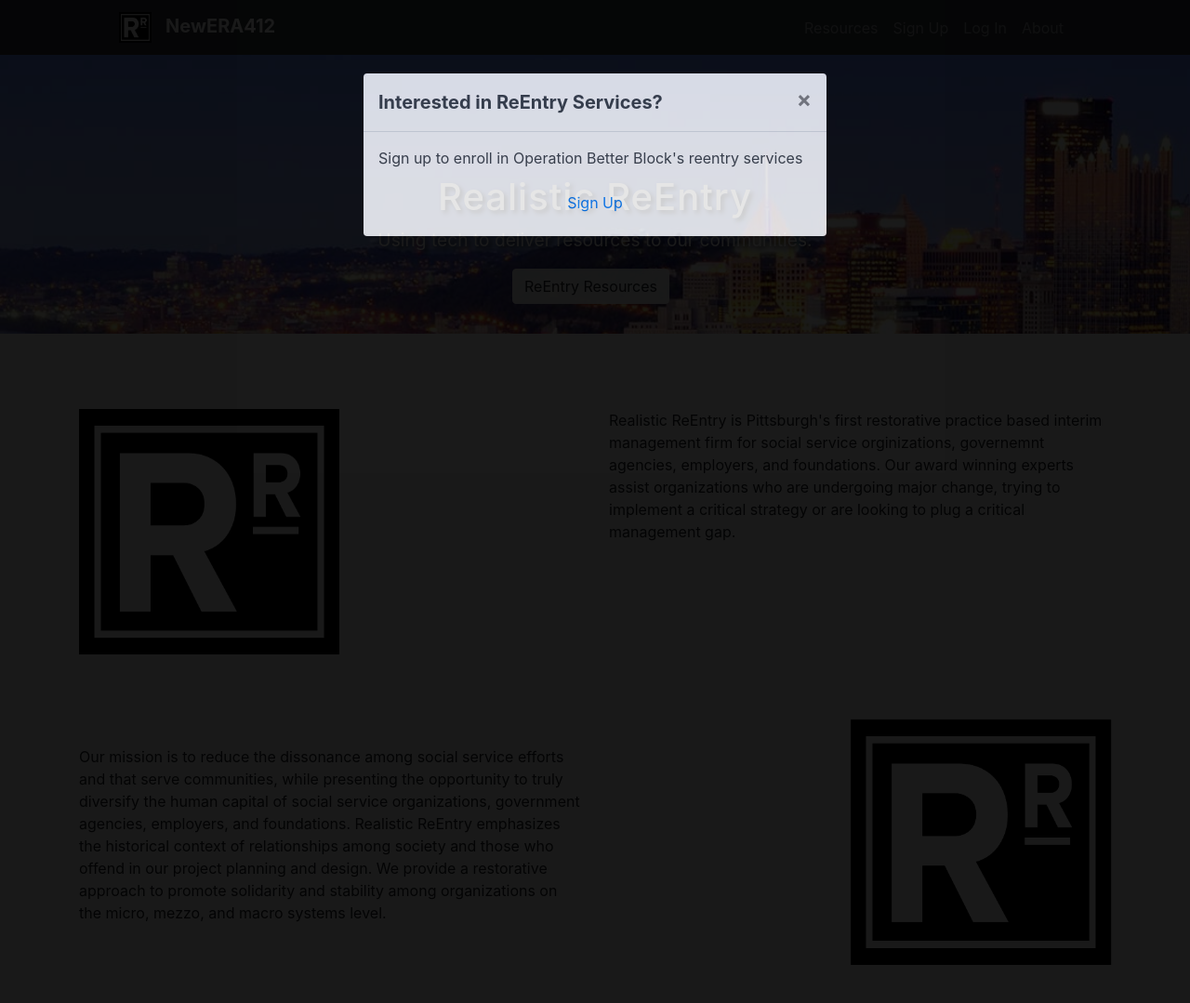
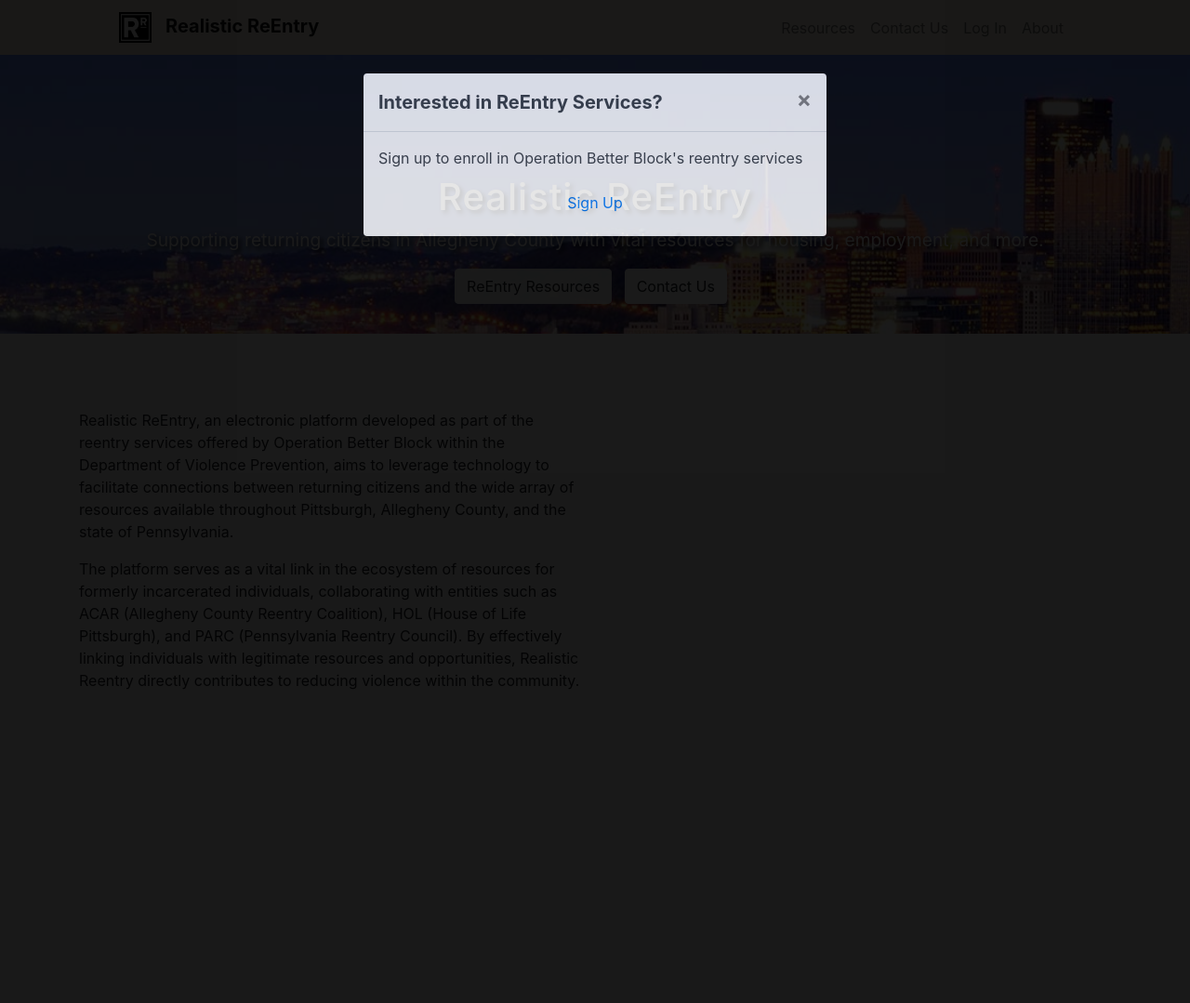
Before and after one commit to elainewangg/ReEntry, a Django app: page / in a window 1280 px wide. Shown: the whole page at 93% size. Run offline with Django 3.2, Linux system fonts and the light colour scheme; some libraries are stand-ins or nearby versions.

Commit message:
first commit (changes to navigation bar color, homepage info )

```diff
--- a/NewEra/static/NewEra/index_styles.css
+++ b/NewEra/static/NewEra/index_styles.css
@@ -5,6 +5,7 @@ div.heading-banner {
     text-align: center;
     background-color: lightgray;
 }
+
 
 div.heading-banner h1 {
     font-size: 2rem;
@@ -37,6 +38,10 @@ div.secondary-content {
     font-size: 1.2em;
 }
 
+.bg-custom {
+    background-color: #F9F4EC;
+}
+
 .parallax-text {
     text-shadow: 3px 3px 5px black;
 }
--- a/NewEra/templates/NewEra/_navbar.html
+++ b/NewEra/templates/NewEra/_navbar.html
@@ -1,11 +1,12 @@
 {% block navbar %}
-<nav id="app-nav" class="navbar navbar-expand-lg navbar-dark bg-dark">
+<nav id="app-nav" class="navbar navbar-expand-lg navbar-light bg-custom">
 	<!-- Render the logo -->
 	<a class="navbar-brand" href="{% url 'Home' %}">
 		{% load static %}
+		<link href="{% static 'NewEra/index_styles.css' %}" rel="stylesheet" type="text/css">
 		<img src="{% static 'NewEra/reentry_logo.jpg' %}" width="35" height="33" class="d-inline-block align-top"
 			alt="ReEntry Logo">
-		<b>&nbsp;&nbsp;NewERA412&nbsp;&nbsp;</b>
+		<b>&nbsp;&nbsp;Realistic ReEntry&nbsp;&nbsp;</b>
 	</a>
 
 	<!-- Create the hamburger button -->
@@ -94,7 +95,7 @@
 			<!-- Only show the log in link if the user is logged out -->
 			<li class="nav-item">
 				{% url 'Sign Up' as sign_up_url %}
-				<a class="nav-link {% if request.path == sign_up_url %}active{% endif %}" href="{{ sign_up_url }}">Sign Up</a>
+				<a class="nav-link {% if request.path == sign_up_url %}active{% endif %}" href="{{ sign_up_url }}">Contact Us</a>
 			</li>
 			<!-- Only show the log in link if the user is logged out -->
 			<li class="nav-item">
--- a/NewEra/templates/NewEra/home.html
+++ b/NewEra/templates/NewEra/home.html
@@ -14,41 +14,30 @@
 	<div class="parallax">
 		<span class="parallax-text"><h1 class="text-white parallax-text">Realistic ReEntry</h1></span>
 		<p class="text-white parallax-text subtitle">
-			Using tech to deliver resources to our communities.
+			Supporting returning citizens in Allegheny County with vital resources for housing, employment, and more.
 		</p>
         <div class="inline-button">
             <a href="{% url 'Resources' %}"><button id="resource-btn" type="button" class="btn btn-light">ReEntry Resources</button></a>&nbsp;&nbsp;
+            <a href="{% url 'Sign Up' %}"><button id="signup-btn" type="button" class="btn btn-light">Contact Us </button></a>&nbsp;&nbsp;
         </div>
+
     </div>
 
     <div class="container" style="padding-top: 7.5vh;">
         <div class="row">
-            <div class="col-sm-6 mb-3">
+            <!-- <div class="col-sm-6 mb-3">
                 {% load static %}
                 <img src="{% static 'NewEra/reentry_logo.jpg' %}" width="280" height="264" class="" alt="ReEntry Logo">
-            </div>
+            </div> -->
+            <div class="col-sm-6 mb-3 ">
+                 <div>
+                {% include "NewEra/sign_up_popup.html" %}
+                </div>
+                    <p>Realistic ReEntry, an electronic platform developed as part of the reentry services offered by Operation Better Block within the Department of Violence Prevention, aims to leverage technology to facilitate connections between returning citizens and the wide array of resources available throughout Pittsburgh, Allegheny County, and the state of Pennsylvania. </p>
+                    <p>The platform serves as a vital link in the ecosystem of resources for formerly incarcerated individuals, collaborating with entities such as ACAR (Allegheny County Reentry Coalition), HOL (House of Life Pittsburgh), and PARC (Pennsylvania Reentry Council). By effectively linking individuals with legitimate resources and opportunities, Realistic Reentry directly contributes to reducing violence within the community.</p>
+                </div>
+            </div> <!-- class="col-sm-6 mb-3 " -->
 
-
-            <div class="col-sm-6 mb-3 ">
-
-        <div>
-            {% include "NewEra/sign_up_popup.html" %}
-        </div>
-                <p>Realistic ReEntry is Pittsburgh's first restorative practice based  interim management firm for social service orginizations, governemnt agencies, employers, and foundations. Our award winning experts assist organizations who are undergoing major change, trying to implement a critical strategy or are looking to plug a critical management gap. </p>
-            </div>
-        </div>
-
-        <div class="row align-items-center" style="padding-top: 5vh;">
-            <div class="col-sm-6 mb-3">
-                <p>Our mission is to reduce the dissonance among social service efforts and that serve communities, while presenting the opportunity to truly diversify the human capital of social service organizations, government agencies, employers, and foundations. Realistic ReEntry emphasizes the historical context of relationships among society and those who offend in our project planning and design. We provide a restorative approach to promote solidarity and stability among organizations on the micro, mezzo, and macro systems level.</p>
-            </div>
-
-            <div class="col-sm-6 mb-3 text-right">
-                {% load static %}
-                <img src="{% static 'NewEra/reentry_logo.jpg' %}" width="280" height="264" class="" alt="ReEntry Logo">
-
-            </div>
-        </div>
     </div>
 
 {% endblock %}
```
